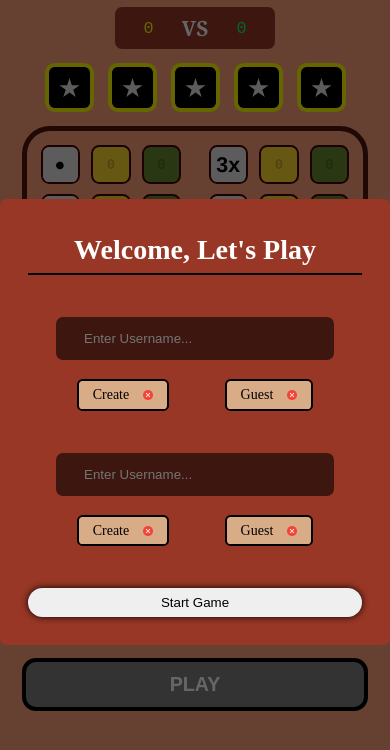
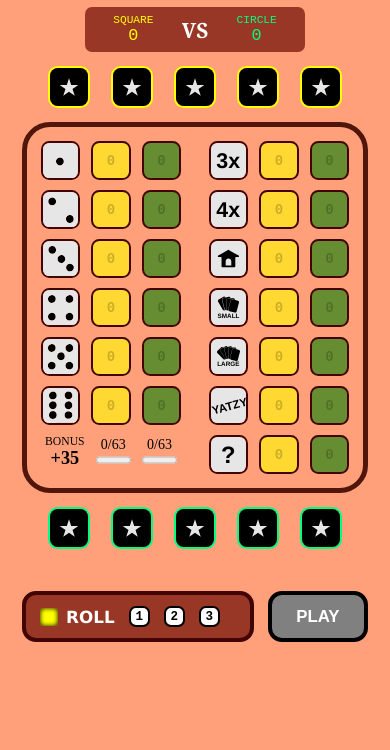
Before and after one commit to Okara008/yatzy-game, a React (Vite) app: page / in a window 390 px wide. Shown: the top 750 px of the page. Built offline with nearby package versions, Linux system fonts and the light colour scheme.

Commit message:
responsive changes

```diff
--- a/src/Game.jsx
+++ b/src/Game.jsx
@@ -206,9 +206,9 @@ function Game(){
         setHasUnsavedChanges(true)
     }
 
-    // useEffect(()=>{
-    //     getNames({p1: "ken", p2: "kelly"})
-    // }, [])
+    useEffect(()=>{
+        getNames({p1: "", p2: ""})
+    }, [])
 
     useEffect(() =>{
         const handleBeforeUnload = (event) => {
--- a/src/index.css
+++ b/src/index.css
@@ -157,21 +157,7 @@ footer{
     border-radius: .5rem;
 }
 
-#playerCircle{
-    background-color: green;
-    width: 1.5rem;
-    height: 1.5rem;
-    left: 1rem;
-    border-radius: 50%;
-    top: 50%;
-    transform: translateY(-50%);
-    position: absolute;
-    box-shadow: 0 0 5px black inset;
-}
-
-#playerSquare{
-    border-radius: 20%;
-    background-color: yellow;
+#playerCircle, #playerSquare{
     width: 1.5rem;
     height: 1.5rem;
     left: 1rem;
@@ -179,6 +165,16 @@ footer{
     transform: translateY(-50%);
     position: absolute;
     box-shadow: 0 0 5px black inset;
+}
+
+#playerCircle{
+    border-radius: 50%;
+    background-color: green;
+}
+
+#playerSquare{
+    border-radius: 20%;
+    background-color: yellow;
 }
 
 /* Board */
--- a/src/responsive.css
+++ b/src/responsive.css
@@ -5,6 +5,7 @@
         display: flex;
         flex-direction: column;
         align-items: flex-start;
+        /* padding-top: 2rem; */
     }
 
     main{
@@ -57,14 +58,14 @@
         align-items: center;
         justify-content: center;
         margin-block: 1rem;
-        gap: 1rem;
+        gap: 1.5rem;
     }
 
     .diceRolles{
-        width: 3.5rem;
-        height: 3.5rem;
-        object-fit: 100%;
-        border-radius: .7rem;
+        width: 3rem;
+        height: 3rem;
+        border-width: .2rem;
+
     }
 
     /* Winner */
@@ -78,26 +79,39 @@
     /* Button */
     footer{
         display: flex;
-        gap: 2rem;
-        flex-direction: column;
-        margin: 0 auto;
+        gap: 1rem;
+        margin: 2rem auto 0;
         justify-content: center;
     }
 
     #btnRoll{
-        width: 100%;
+        width: 70%;
+        gap: 1rem;
+        padding-left: 1.5rem;
     }
 
+
     #btnPlay{
-        width: 100%;
-        padding: .8rem;
-        background-color: green;
-        border: .3rem solid rgb(3, 39, 3);
-        color: white;
-        text-transform: uppercase;
-        font-size: 1.4rem;
-        font-weight: bold;
+        width: 30%;
+        font-size: 1.2rem;
     }
+
+    #btnRoll p{
+        font-size: 1.2rem;
+    }
+
+    #btnRoll span{
+        width: 1.5rem;
+        height: 1.5rem;
+        font-size: 0.9rem;
+        overflow: hidden;
+    }
+
+    #playerCircle, #playerSquare{
+        width: 1.3rem;
+        height: 1.3rem;
+    }
+
 
     main{
         margin: .5rem 0 1rem 0 ;
```
